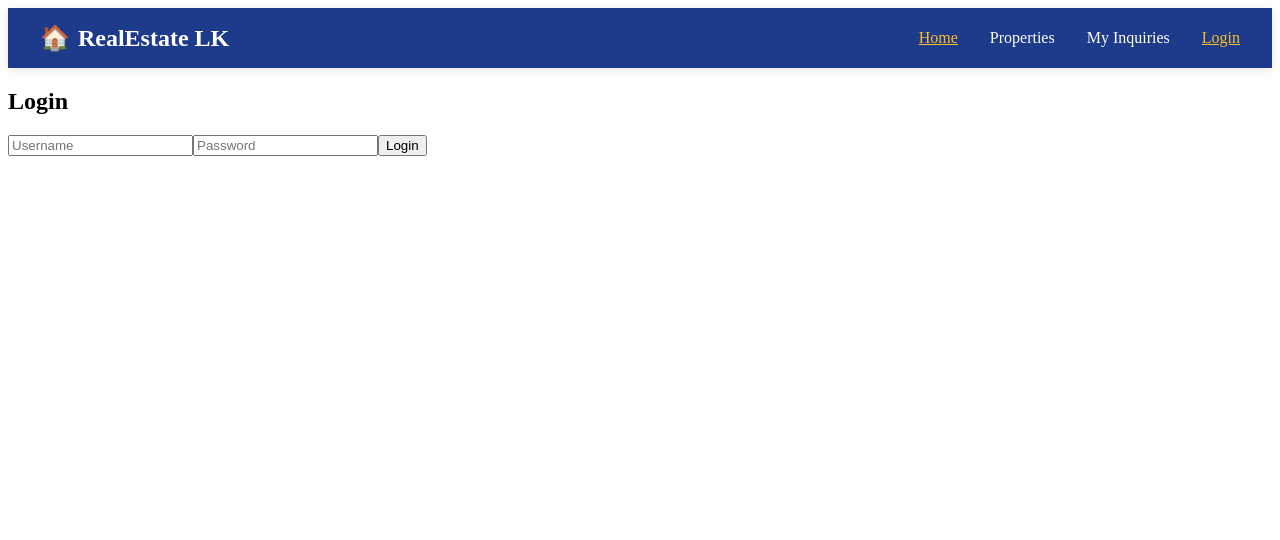
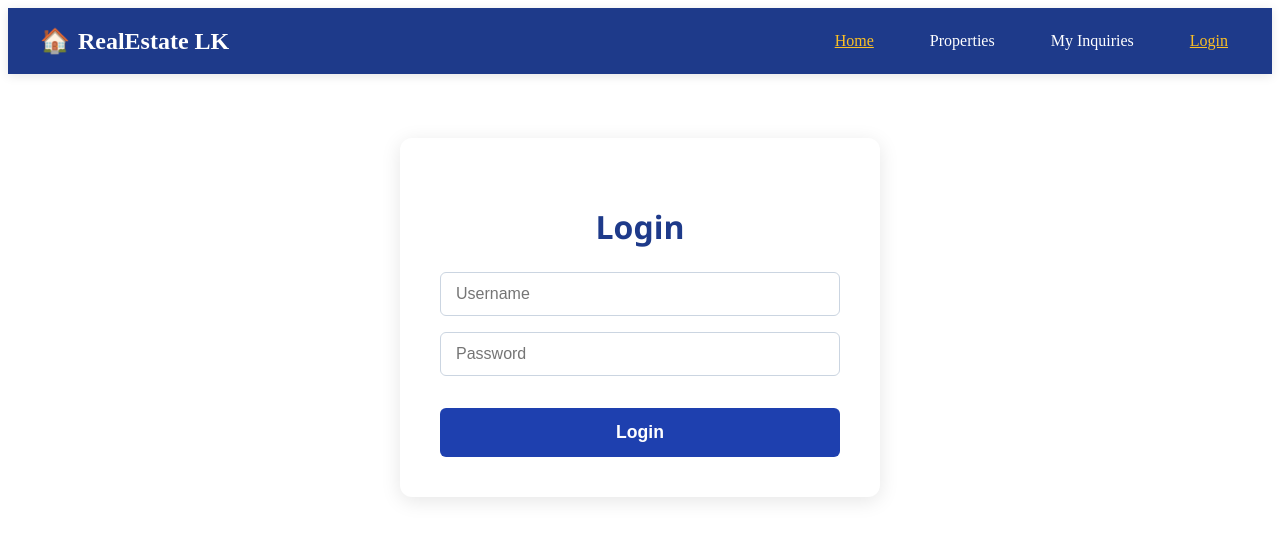
Before and after one commit to SenithiGamage/Real-Estate-Management-System, an Angular app in the folder real-estate-system/real-estate-frontend/: page /login in a window 1280 px wide. Shown: the top 540 px of the page. Built offline with nearby package versions, Linux system fonts and the light colour scheme.

Commit message:
Improved navigation links

```diff
--- a/real-estate-system/real-estate-frontend/src/app/app.css
+++ b/real-estate-system/real-estate-frontend/src/app/app.css
@@ -1,5 +1,7 @@
 .app-container {
   min-height: 100vh;
+  display: flex;
+  flex-direction: column;
 }
 
 .navbar {
@@ -10,6 +12,9 @@
   justify-content: space-between;
   align-items: center;
   box-shadow: 0 2px 10px rgba(0,0,0,0.1);
+  position: sticky;
+  top: 0;
+  z-index: 1000;
 }
 
 .logo {
@@ -18,6 +23,7 @@
   font-size: 1.5rem;
   font-weight: bold;
   gap: 8px;
+  cursor: pointer;
 }
 
 .nav-links {
@@ -29,7 +35,9 @@
   color: white;
   text-decoration: none;
   font-weight: 500;
-  transition: color 0.3s;
+  padding: 8px 12px;
+  border-radius: 6px;
+  transition: all 0.3s;
 }
 
 .nav-links a:hover,
--- a/real-estate-system/real-estate-frontend/src/app/login/login.component.css
+++ b/real-estate-system/real-estate-frontend/src/app/login/login.component.css
@@ -6,11 +6,14 @@
   border-radius: 12px;
   box-shadow: 0 4px 20px rgba(0, 0, 0, 0.1);
   text-align: center;
+  font-family: 'Segoe UI', Tahoma, Geneva, Verdana, sans-serif;
 }
 
 .login-container h2 {
   color: #1e3a8a;
+  font-size: 2rem;
   margin-bottom: 1.5rem;
+  font-weight: 700;
 }
 
 .login-container input {
@@ -20,14 +23,17 @@
   border: 1px solid #cbd5e1;
   border-radius: 6px;
   font-size: 1rem;
+  box-sizing: border-box;
+  transition: border-color 0.3s ease, box-shadow 0.3s ease;
 }
 
 .login-container input:focus {
   outline: none;
   border-color: #3b82f6;
+  box-shadow: 0 0 0 3px rgba(59, 130, 246, 0.1);
 }
 
-.btn-login {
+button {
   width: 100%;
   background: #1e40af;
   color: white;
@@ -38,8 +44,15 @@
   font-weight: bold;
   cursor: pointer;
   margin-top: 1rem;
+  transition: background 0.3s ease, transform 0.2s ease;
 }
 
-.btn-login:hover {
-  background: #1e3a8a;
+button:hover {
+  background: #1e3a8a;[cite: 16]
+  transform: translateY(-2px);
 }
+
+/* Active effect when the button is clicked */
+button:active {
+  transform: translateY(0);
+}
--- a/real-estate-system/real-estate-frontend/src/app/login/login.component.ts
+++ b/real-estate-system/real-estate-frontend/src/app/login/login.component.ts
@@ -6,7 +6,8 @@ import { FormsModule } from '@angular/forms';
   selector: 'app-login',
   standalone: true,
   imports: [CommonModule, FormsModule],
-  templateUrl: './login.component.html'
+  templateUrl: './login.component.html',
+  styleUrl: './login.component.css'
 })
 export class LoginComponent {
   username = '';
```
